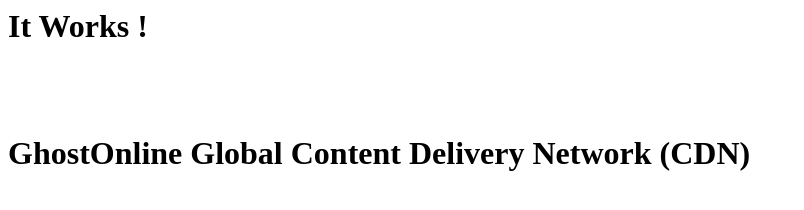
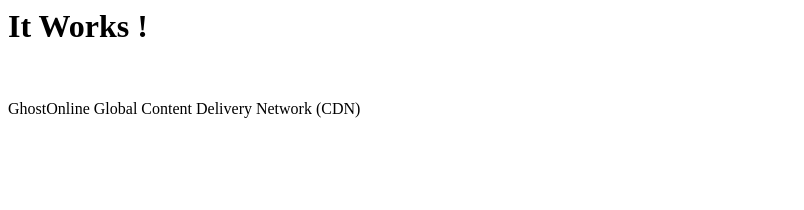
Before and after one commit to ghostonlineth/GhostOnline_Client, a plain HTML site: page index.html in a window 1280 px wide. Shown: the whole page, without its empty margins (0-804 px from the left). Drawn offline with Linux system fonts and the light colour scheme.

Commit message:
Update index.html

```diff
--- a/index.html
+++ b/index.html
@@ -1,3 +1,3 @@
-<h1> It Works ! <h1>
+<h1> It Works ! </h1>
 <br>
 <p> GhostOnline Global Content Delivery Network (CDN) <p>
```
